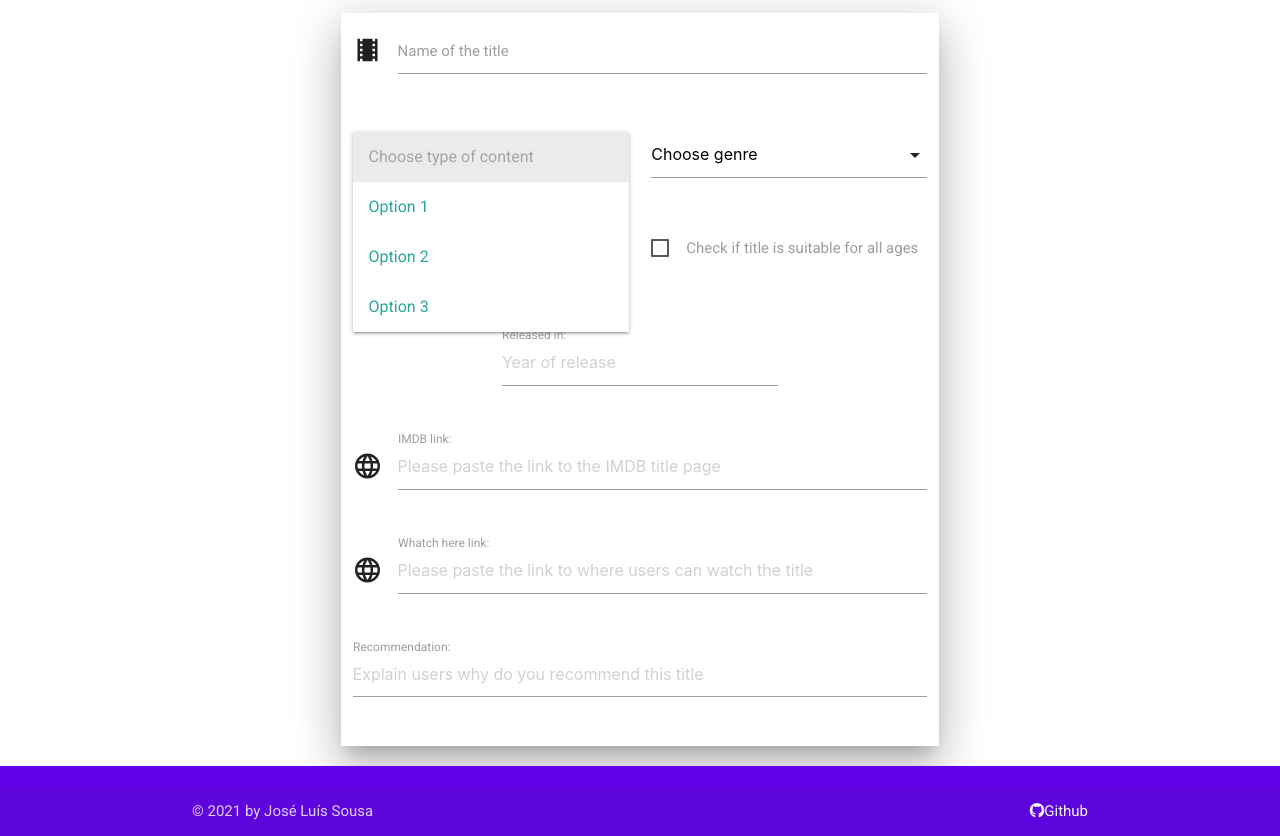
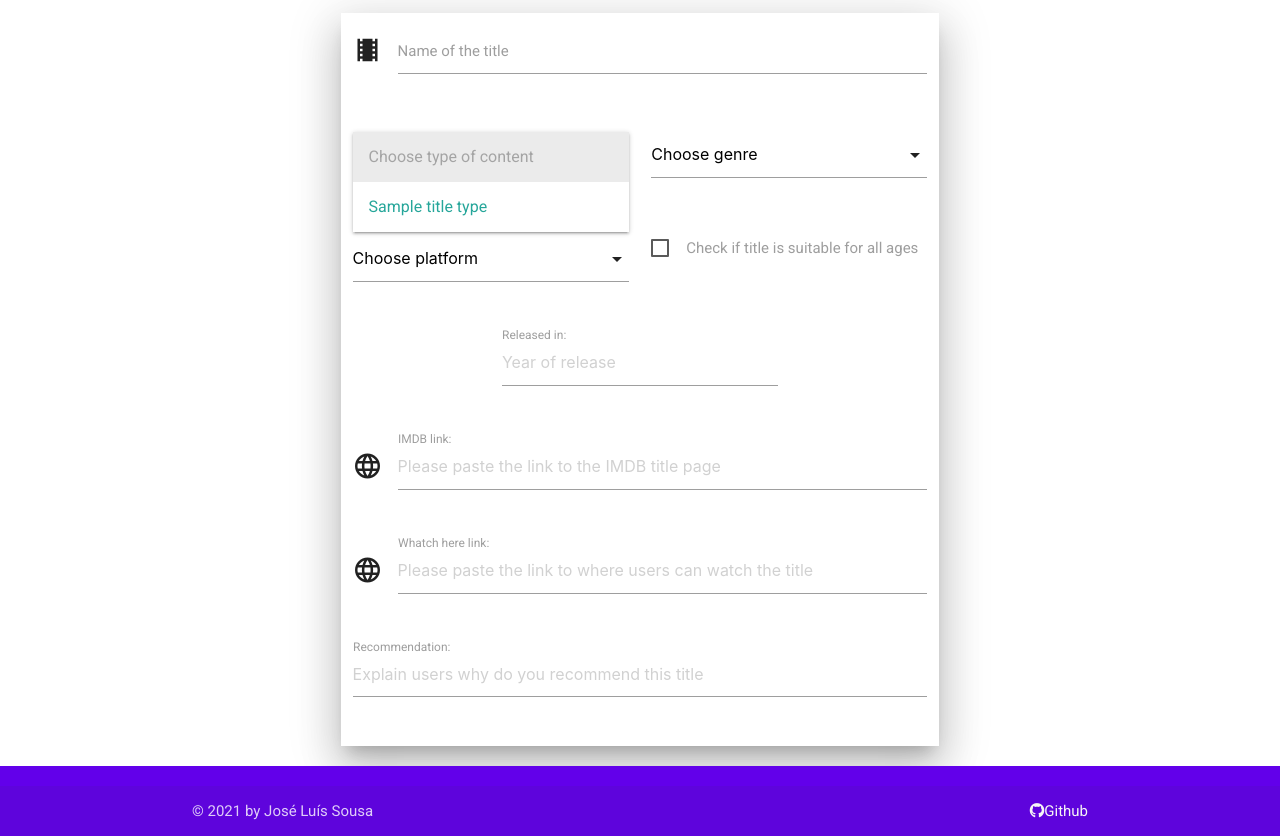
Before and after one commit to jltps/WtW-ms3, a Flask app: page /add_title in a window 1280 px wide, after a click on "Choose type of content". Shown: the part 146-982 px from the top of the page. Run offline with Flask 2, Linux system fonts and the light colour scheme; a database or web service that is not in the repository returns one stand-in record (values such as "Sample title"); some libraries are stand-ins or nearby versions.

Commit message:
Add types, genres and platforms dropdown

```diff
--- a/app.py
+++ b/app.py
@@ -79,7 +79,11 @@ def login():
 
 @app.route("/add_title")
 def add_title():
-    return render_template("add_title.html")
+    title_types = mongo.db.title_types.find().sort("title_name", 1)
+    genres = mongo.db.genre.find().sort("genre_name", 1)
+    platforms = mongo.db.platform.find().sort("platform_name", 1)
+    return render_template(
+        "add_title.html", title_types=title_types, genres=genres, platforms=platforms)
 
 
 @app.route("/logout")
--- a/templates/add_title.html
+++ b/templates/add_title.html
@@ -13,30 +13,30 @@
                 </div>
             </div>
             <div class="row">
-                <div class="input-field col s12 m6 l6 offset-m3" required>
-                    <select>
-                      <option value="" disabled selected>Choose type of content</option>
-                      <option value="1">Option 1</option>
-                      <option value="2">Option 2</option>
-                      <option value="3">Option 3</option>
+                <div class="input-field col s12 m6 l6 offset-m3">
+                    <select id="title_types" name="title_types" class="validate" required>
+                        <option value="" disabled selected>Choose type of content</option>
+                        {% for title_type in title_types %}
+                            <option value="{{ title_type.type_name }}">{{ title_type.type_name }}</option>
+                        {% endfor %}
                     </select>
                 </div>
                 <div class="input-field col s12 m6 l6 offset-m3" required>
-                    <select>
-                      <option value="" disabled selected>Choose genre</option>
-                      <option value="1">Option 1</option>
-                      <option value="2">Option 2</option>
-                      <option value="3">Option 3</option>
+                    <select id="genres" name="genres" class="validate" required>
+                        <option value="" disabled selected>Choose genre</option>
+                        {% for genre in genres %}
+                            <option value="{{ genre.genre_name }}">{{ genre.genre_name }}</option>
+                        {% endfor %}
                     </select>
                 </div>
             </div>
             <div class="row">
                 <div class="input-field col s12 m6 l6 offset-m3" required>
-                    <select>
-                      <option value="" disabled selected>Choose platform</option>
-                      <option value="1">Option 1</option>
-                      <option value="2">Option 2</option>
-                      <option value="3">Option 3</option>
+                    <select id="platforms" name="platforms" class="validate" required>
+                        <option value="" disabled selected>Choose platform</option>
+                        {% for platform in platforms %}
+                            <option value="{{ platform.platform_name }}">{{ platform.platform_name }}</option>
+                        {% endfor %}
                     </select>
                 </div>
                 <div class="col s6 offset-s3 l6">
```
